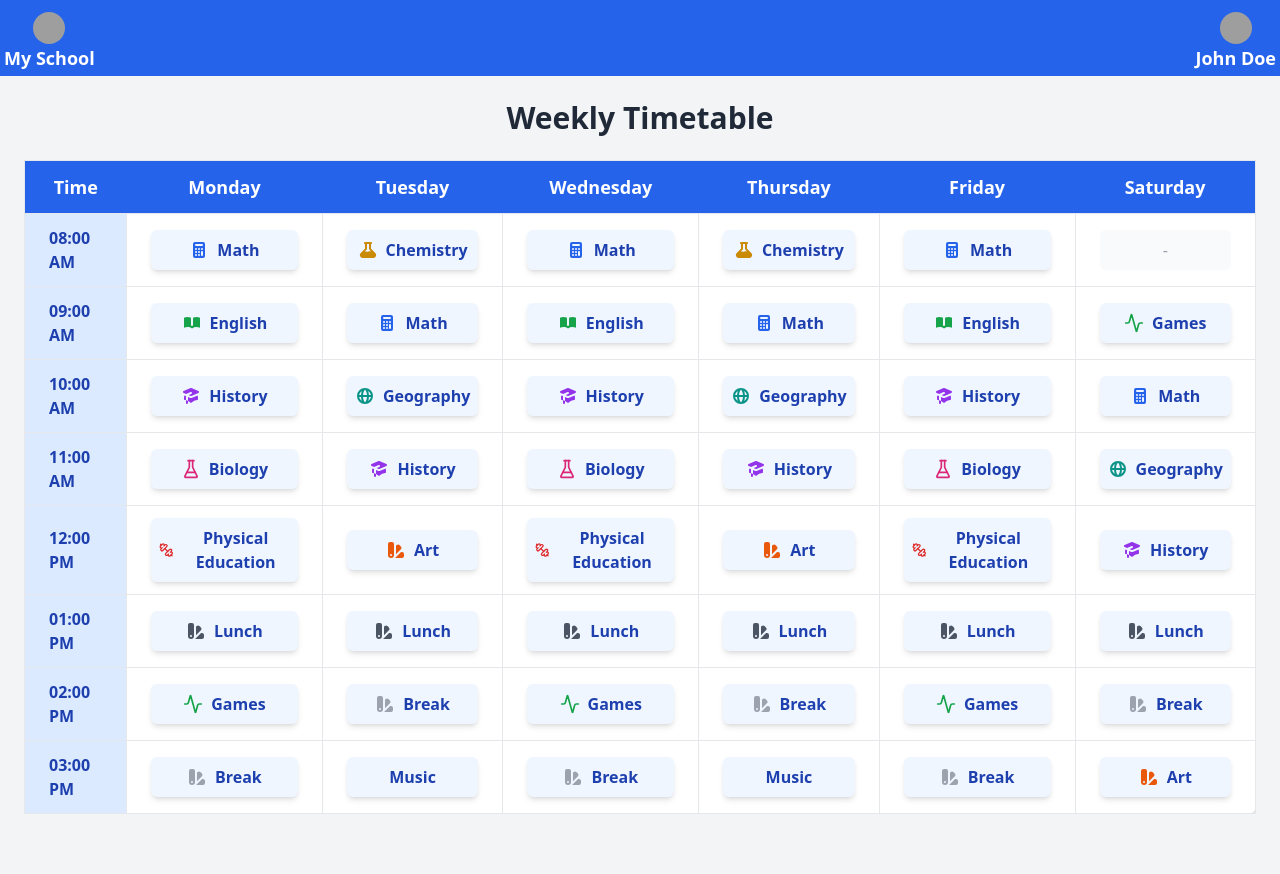
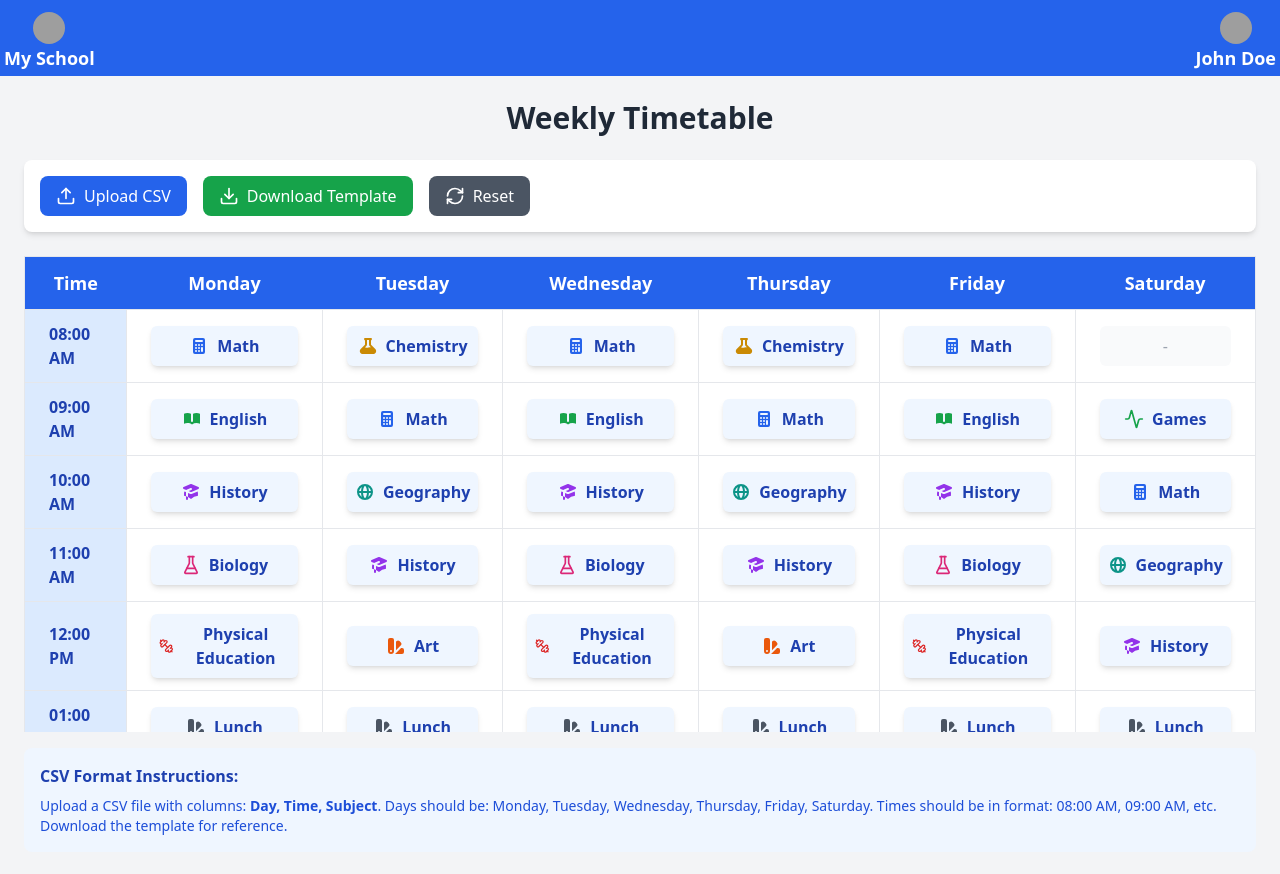
Before and after one commit to sneha-94/School-CRM, a React (Create React App) app: page /timetable in a window 1280 px wide. Built offline with nearby package versions, Linux system fonts and the light colour scheme; grey boxes are pictures that could not be loaded.

Commit message:
Time table generation from csv feature is added

```diff
--- a/src/components/Timetable.jsx
+++ b/src/components/Timetable.jsx
@@ -1,6 +1,6 @@
-import React from 'react';
+import React, { useState } from 'react';
 import { BookOpenIcon, CalculatorIcon, BeakerIcon, GlobeAltIcon, ColorSwatchIcon, AcademicCapIcon } from '@heroicons/react/solid';
-import { Dumbbell, FlaskConical, Activity } from 'lucide-react'; // Use Activity icon from lucide-react
+import { Dumbbell, FlaskConical, Activity, Upload, Download, RefreshCw } from 'lucide-react';
 
 const daysOfWeek = ['Monday', 'Tuesday', 'Wednesday', 'Thursday', 'Friday', 'Saturday'];
 const times = ['08:00 AM', '09:00 AM', '10:00 AM', '11:00 AM', '12:00 PM', '01:00 PM', '02:00 PM', '03:00 PM'];
@@ -12,9 +12,9 @@ const sampleSchedule = {
     '10:00 AM': 'History',
     '11:00 AM': 'Biology',
     '12:00 PM': 'Physical Education',
-    '01:00 PM': 'Lunch',  // Lunch added
+    '01:00 PM': 'Lunch',
     '02:00 PM': 'Games',
-    '03:00 PM': 'Break',   // Break added
+    '03:00 PM': 'Break',
   },
   'Tuesday': {
     '08:00 AM': 'Chemistry',
@@ -22,8 +22,8 @@ const sampleSchedule = {
     '10:00 AM': 'Geography',
     '11:00 AM': 'History',
     '12:00 PM': 'Art',
-    '01:00 PM': 'Lunch',  // Lunch added
-    '02:00 PM': 'Break',   // Break added
+    '01:00 PM': 'Lunch',
+    '02:00 PM': 'Break',
     '03:00 PM': 'Music',
   },
   'Wednesday': {
@@ -32,9 +32,9 @@ const sampleSchedule = {
     '10:00 AM': 'History',
     '11:00 AM': 'Biology',
     '12:00 PM': 'Physical Education',
-    '01:00 PM': 'Lunch',  // Lunch added
+    '01:00 PM': 'Lunch',
     '02:00 PM': 'Games',
-    '03:00 PM': 'Break',   // Break added
+    '03:00 PM': 'Break',
   },
   'Thursday': {
     '08:00 AM': 'Chemistry',
@@ -42,8 +42,8 @@ const sampleSchedule = {
     '10:00 AM': 'Geography',
     '11:00 AM': 'History',
     '12:00 PM': 'Art',
-    '01:00 PM': 'Lunch',  // Lunch added
-    '02:00 PM': 'Break',   // Break added
+    '01:00 PM': 'Lunch',
+    '02:00 PM': 'Break',
     '03:00 PM': 'Music',
   },
   'Friday': {
@@ -52,17 +52,17 @@ const sampleSchedule = {
     '10:00 AM': 'History',
     '11:00 AM': 'Biology',
     '12:00 PM': 'Physical Education',
-    '01:00 PM': 'Lunch',  // Lunch added
+    '01:00 PM': 'Lunch',
     '02:00 PM': 'Games',
-    '03:00 PM': 'Break',   // Break added
+    '03:00 PM': 'Break',
   },
   'Saturday': {
     '09:00 AM': 'Games',
     '10:00 AM': 'Math',
     '11:00 AM': 'Geography',
     '12:00 PM': 'History',
-    '01:00 PM': 'Lunch',  // Lunch added
-    '02:00 PM': 'Break',   // Break added
+    '01:00 PM': 'Lunch',
+    '02:00 PM': 'Break',
     '03:00 PM': 'Art',
   },
 };
@@ -77,16 +77,194 @@ const subjectIcons = {
   'Geography': <GlobeAltIcon className="h-5 w-5 text-teal-600" />,
   'Art': <ColorSwatchIcon className="h-5 w-5 text-orange-600" />,
   'Games': <Activity className="h-5 w-5 text-green-600" />,
-  'Lunch': <ColorSwatchIcon className="h-5 w-5 text-gray-600" />, // Icon for Lunch
-  'Break': <ColorSwatchIcon className="h-5 w-5 text-gray-400" />, // Icon for Break
+  'Lunch': <ColorSwatchIcon className="h-5 w-5 text-gray-600" />,
+  'Break': <ColorSwatchIcon className="h-5 w-5 text-gray-400" />,
+  'Music': <ColorSwatchIcon className="h-5 w-5 text-indigo-600" />,
 };
 
 const Timetable = () => {
+  const [schedule, setSchedule] = useState(sampleSchedule);
+  const [isUploaded, setIsUploaded] = useState(false);
+  const [uploadMessage, setUploadMessage] = useState('');
+  const [isLoading, setIsLoading] = useState(false);
+  const [fileKey, setFileKey] = useState(0); // Add key for file input re-rendering
+
+  // Function to parse CSV data
+  const parseCSV = (csvText) => {
+    const lines = csvText.split('\n');
+    const headers = lines[0].split(',').map(header => header.trim());
+
+    const newSchedule = {};
+
+    // Initialize schedule structure
+    daysOfWeek.forEach(day => {
+      newSchedule[day] = {};
+      times.forEach(time => {
+        newSchedule[day][time] = '';
+      });
+    });
+
+    // Parse CSV data starting from second line (skip header)
+    for (let i = 1; i < lines.length; i++) {
+      const line = lines[i].trim();
+      if (!line) continue;
+
+      const values = line.split(',').map(value => value.trim());
+
+      if (values.length >= 3) {
+        const day = values[0];
+        const time = values[1];
+        const subject = values[2];
+
+        if (daysOfWeek.includes(day) && times.includes(time)) {
+          newSchedule[day][time] = subject;
+        }
+      }
+    }
+
+    return newSchedule;
+  };
+
+  // Handle file upload
+  const handleFileUpload = (event) => {
+    const file = event.target.files[0];
+    if (!file) return;
+
+    if (file.type !== 'text/csv' && !file.name.endsWith('.csv')) {
+      setUploadMessage('Please upload a valid CSV file.');
+      return;
+    }
+
+    setIsLoading(true);
+    setUploadMessage('');
+
+    const reader = new FileReader();
+    reader.onload = (e) => {
+      try {
+        const csvText = e.target.result;
+        const newSchedule = parseCSV(csvText);
+        setSchedule(newSchedule);
+        setIsUploaded(true);
+        setUploadMessage('Timetable updated successfully from CSV!');
+      } catch (error) {
+        setUploadMessage('Error parsing CSV file. Please check the format.');
+      } finally {
+        setIsLoading(false);
+        // Clear the file input to allow re-uploading the same file
+        event.target.value = '';
+        // Force re-render of file input
+        setFileKey(prev => prev + 1);
+      }
+    };
+
+    reader.onerror = () => {
+      setUploadMessage('Error reading file.');
+      setIsLoading(false);
+      // Clear the file input on error too
+      event.target.value = '';
+      // Force re-render of file input
+      setFileKey(prev => prev + 1);
+    };
+
+    reader.readAsText(file);
+  };
+
+  // Reset to sample schedule
+  const resetToSample = () => {
+    setSchedule(sampleSchedule);
+    setIsUploaded(false);
+    setUploadMessage('Reset to sample timetable.');
+  };
+
+  // Download sample CSV template
+  const downloadSampleCSV = () => {
+    let csvContent = 'Day,Time,Subject\n';
+
+    // Generate CSV content from the current sample schedule
+    daysOfWeek.forEach(day => {
+      times.forEach(time => {
+        if (sampleSchedule[day] && sampleSchedule[day][time]) {
+          csvContent += `${day},${time},${sampleSchedule[day][time]}\n`;
+        }
+      });
+    });
+
+    const blob = new Blob([csvContent], { type: 'text/csv' });
+    const url = window.URL.createObjectURL(blob);
+    const a = document.createElement('a');
+    a.href = url;
+    a.download = 'timetable_template.csv';
+    document.body.appendChild(a);
+    a.click();
+    document.body.removeChild(a);
+    window.URL.revokeObjectURL(url);
+  };
+
   return (
     <div className="flex flex-col h-screen p-6 bg-gray-100">
       <h2 className="text-3xl font-bold text-gray-800 mb-6 text-center">Weekly Timetable</h2>
 
-      <div className="overflow-x-auto">
+      {/* File Upload Section */}
+      <div className="mb-6 bg-white p-4 rounded-lg shadow-md">
+        <div className="flex flex-wrap items-center justify-between gap-4">
+          <div className="flex items-center space-x-4">
+            <label className="flex items-center space-x-2 bg-blue-600 text-white px-4 py-2 rounded-lg cursor-pointer hover:bg-blue-700 transition-colors">
+              <Upload className="h-5 w-5" />
+              <span>Upload CSV</span>
+                             <input
+                 key={fileKey}
+                 type="file"
+                 accept=".csv"
+                 onChange={handleFileUpload}
+                 className="hidden"
+                 disabled={isLoading}
+               />
+            </label>
+
+            <button
+              onClick={downloadSampleCSV}
+              className="flex items-center space-x-2 bg-green-600 text-white px-4 py-2 rounded-lg hover:bg-green-700 transition-colors"
+            >
+              <Download className="h-5 w-5" />
+              <span>Download Template</span>
+            </button>
+
+            <button
+              onClick={resetToSample}
+              className="flex items-center space-x-2 bg-gray-600 text-white px-4 py-2 rounded-lg hover:bg-gray-700 transition-colors"
+            >
+              <RefreshCw className="h-5 w-5" />
+              <span>Reset</span>
+            </button>
+          </div>
+
+          {isUploaded && (
+            <div className="flex items-center space-x-2 text-green-600 font-semibold">
+              <span>✓</span>
+              <span>Custom Timetable</span>
+            </div>
+          )}
+        </div>
+
+        {uploadMessage && (
+          <div className={`mt-3 p-2 rounded text-sm ${
+            uploadMessage.includes('Error') || uploadMessage.includes('Error')
+              ? 'bg-red-100 text-red-700'
+              : 'bg-green-100 text-green-700'
+          }`}>
+            {uploadMessage}
+          </div>
+        )}
+
+        {isLoading && (
+          <div className="mt-3 flex items-center space-x-2 text-blue-600">
+            <RefreshCw className="h-4 w-4 animate-spin" />
+            <span>Processing CSV file...</span>
+          </div>
+        )}
+      </div>
+
+      <div className="overflow-x-auto flex-1">
         <table className="min-w-full bg-white border border-gray-200 rounded-lg shadow-md">
           <thead className="bg-blue-600 text-white">
             <tr>
@@ -104,15 +282,15 @@ const Timetable = () => {
                   <td key={day} className="px-6 py-3 border-r text-center">
                     <div
                       className={`flex items-center justify-center space-x-2 p-2 rounded-md ${
-                        sampleSchedule[day] && sampleSchedule[day][time]
+                        schedule[day] && schedule[day][time]
                           ? 'bg-blue-50 text-blue-800 shadow-md'
                           : 'bg-gray-50 text-gray-400'
                       }`}
                     >
-                      {sampleSchedule[day] && sampleSchedule[day][time] ? (
+                      {schedule[day] && schedule[day][time] ? (
                         <>
-                          {subjectIcons[sampleSchedule[day][time]]}
-                          <span className="font-semibold">{sampleSchedule[day][time]}</span>
+                          {subjectIcons[schedule[day][time]] || <ColorSwatchIcon className="h-5 w-5 text-gray-600" />}
+                          <span className="font-semibold">{schedule[day][time]}</span>
                         </>
                       ) : (
                         '-'
@@ -125,6 +303,17 @@ const Timetable = () => {
           </tbody>
         </table>
       </div>
+
+      {/* Instructions */}
+      <div className="mt-4 bg-blue-50 p-4 rounded-lg">
+        <h3 className="font-semibold text-blue-800 mb-2">CSV Format Instructions:</h3>
+        <p className="text-sm text-blue-700">
+          Upload a CSV file with columns: <strong>Day, Time, Subject</strong>.
+          Days should be: Monday, Tuesday, Wednesday, Thursday, Friday, Saturday.
+          Times should be in format: 08:00 AM, 09:00 AM, etc.
+          Download the template for reference.
+        </p>
+      </div>
     </div>
   );
 };
```
